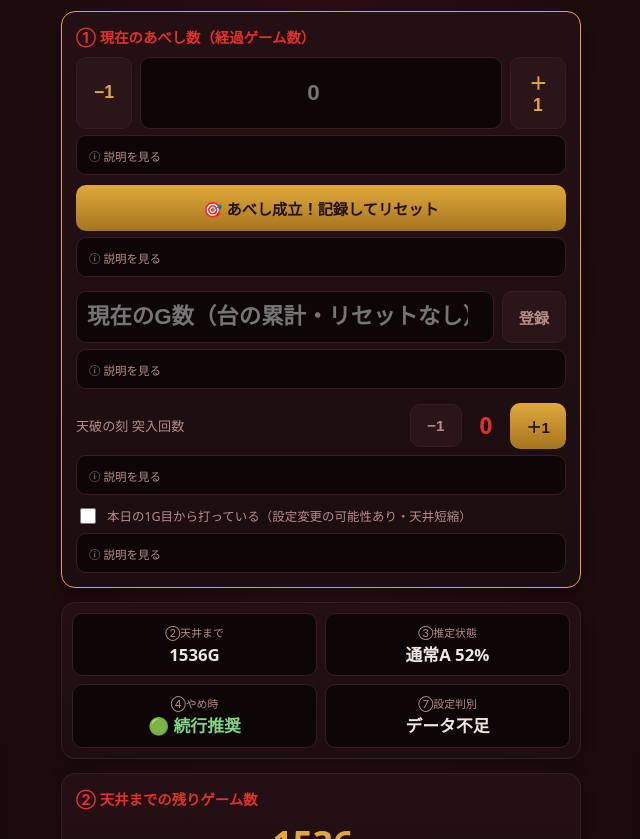
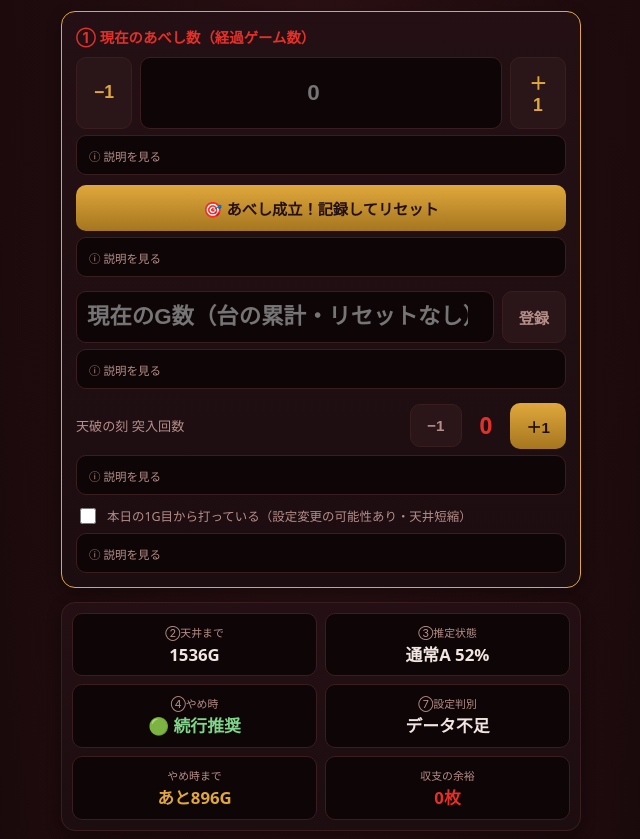
Before and after one commit to 32miya/hokuto-tensei2-tool, a plain HTML site: page index.html in a window 1280 px wide. Shown: the part 89-928 px from the top of the page, without its empty margins (319-959 px from the left). Drawn offline with Linux system fonts and the light colour scheme.

Commit message:
Add やめ時まで and 収支の余裕 tiles to the quick-summary panel
やめ時まで: games remaining until currentG crosses MODE_CEILING.B
(896G, the real やめ時濃厚 trigger point), shown as "到達済み" once
already in the red/push state.

収支の余裕: if balance is positive, how many more games (balance /
3) can be played before it drains to zero; if zero or negative,
shows the current deficit in medals directly instead.

```diff
--- a/index.html
+++ b/index.html
@@ -306,6 +306,14 @@
       <div class="qs-tile">
         <div class="qs-label">⑦設定判別</div>
         <div class="qs-value" id="qsSetting">-</div>
+      </div>
+      <div class="qs-tile">
+        <div class="qs-label">やめ時まで</div>
+        <div class="qs-value" id="qsYameRemain">-</div>
+      </div>
+      <div class="qs-tile">
+        <div class="qs-label">収支の余裕</div>
+        <div class="qs-value" id="qsBalanceRoom">-</div>
       </div>
     </div>
   </div>
@@ -1094,6 +1102,21 @@ function render(){
   const qsYame = document.getElementById('qsYame');
   qsYame.textContent = yameEmoji + ' ' + yameLabel;
   qsYame.className = 'qs-value ' + yameColor;
+
+  const yameRemainG = (yameColor === 'red' || yameColor === 'push') ? 0 : Math.max(0, MODE_CEILING.B - currentG);
+  const qsYameRemain = document.getElementById('qsYameRemain');
+  qsYameRemain.textContent = yameRemainG > 0 ? `あと${yameRemainG}G` : '到達済み';
+  qsYameRemain.className = 'qs-value ' + (yameRemainG > 0 ? 'yellow' : 'red');
+
+  const qsBalanceRoom = document.getElementById('qsBalanceRoom');
+  if(balance > 0){
+    const gamesUntilZero = Math.floor(balance / COST_PER_GAME);
+    qsBalanceRoom.textContent = `+${gamesUntilZero}G分`;
+    qsBalanceRoom.className = 'qs-value green';
+  } else {
+    qsBalanceRoom.textContent = `${balance}枚`;
+    qsBalanceRoom.className = 'qs-value red';
+  }
   document.getElementById('yameExpected').textContent =
     `続行した場合の残り期待ゲーム数の目安: 約${Math.round(expG)}G（攻略サイト情報では、⑥第1区間48G付近でノーヒットの場合のヤメ目安として期待値104〜105%程度という情報もあります）`;
   const totalPayoutSoFar = payoutSamples.reduce((a, b) => a + b, 0);
```
